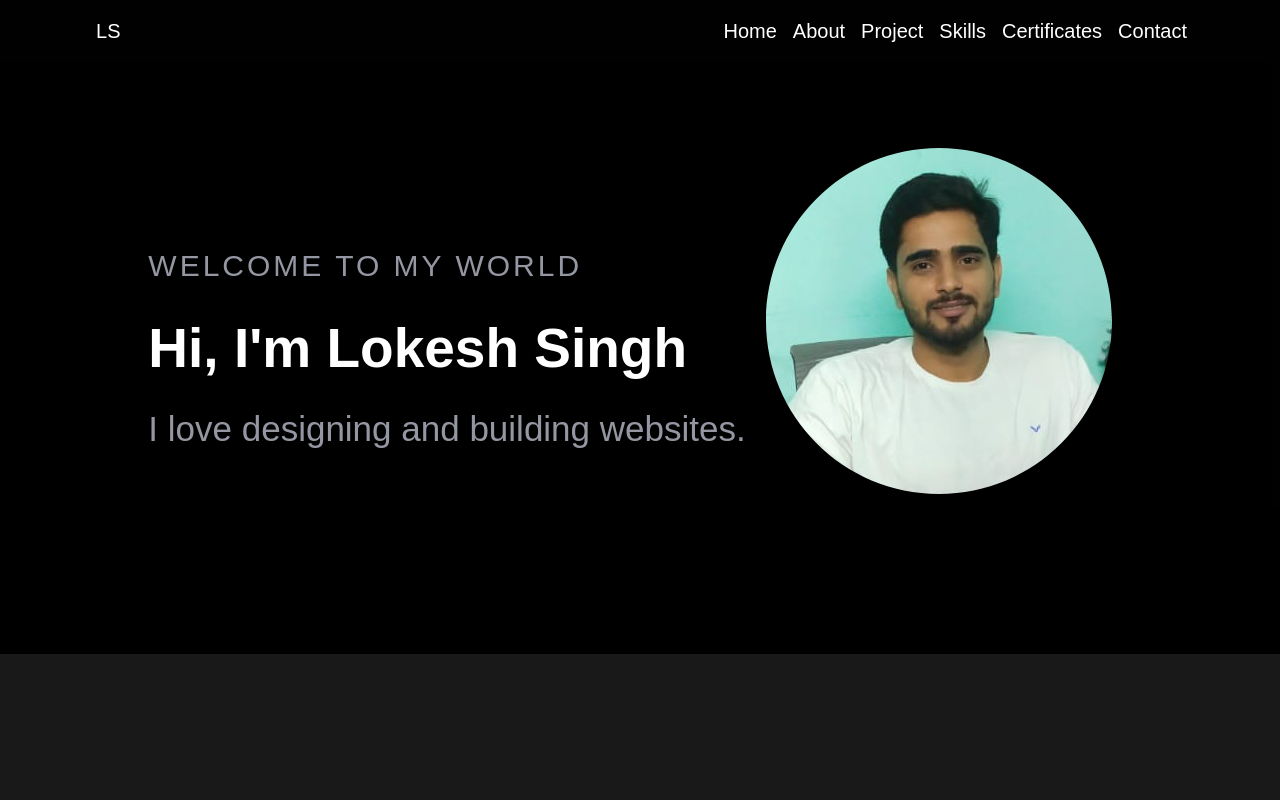
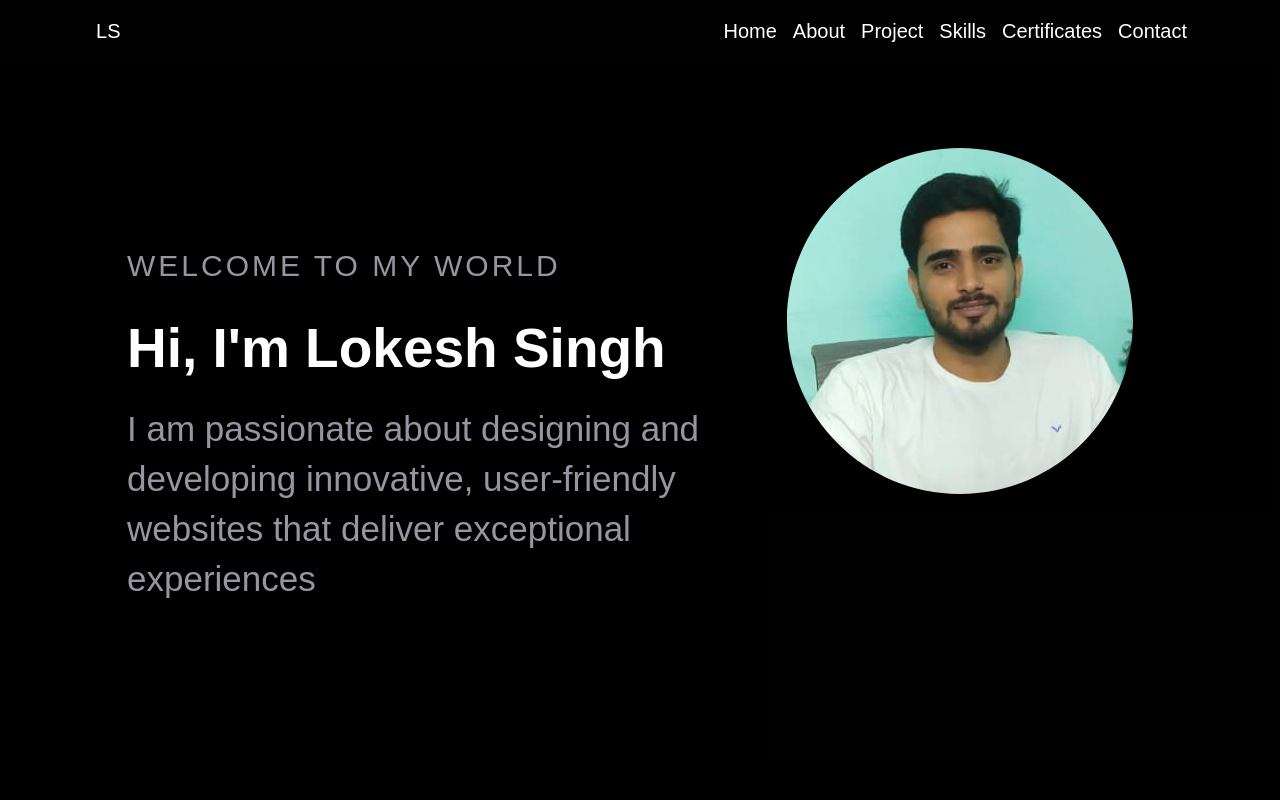
Before and after one commit to lokesh15mca/Portfolio, a React (Create React App) app: page / in a window 1280 px wide. Shown: the top 800 px of the page. Built offline with nearby package versions, Linux system fonts and the light colour scheme.

Commit message:
Update Home.jsx

```diff
--- a/src/components/Home.jsx
+++ b/src/components/Home.jsx
@@ -14,7 +14,7 @@ function Home() {
             <div className="home__meta">
               <h1 className="home__text pz__10">WELCOME TO MY WORLD</h1>
               <h2 className="home__text pz__10">Hi, I'm Lokesh Singh</h2>
-              <div className="home__text sweet pz__10">I love designing and building websites.</div>
+              <div className="home__text sweet pz__10">I am passionate about designing and developing innovative, user-friendly websites that deliver exceptional experiences</div>
             </div>
           </div>
           <div className="col__2">
```
